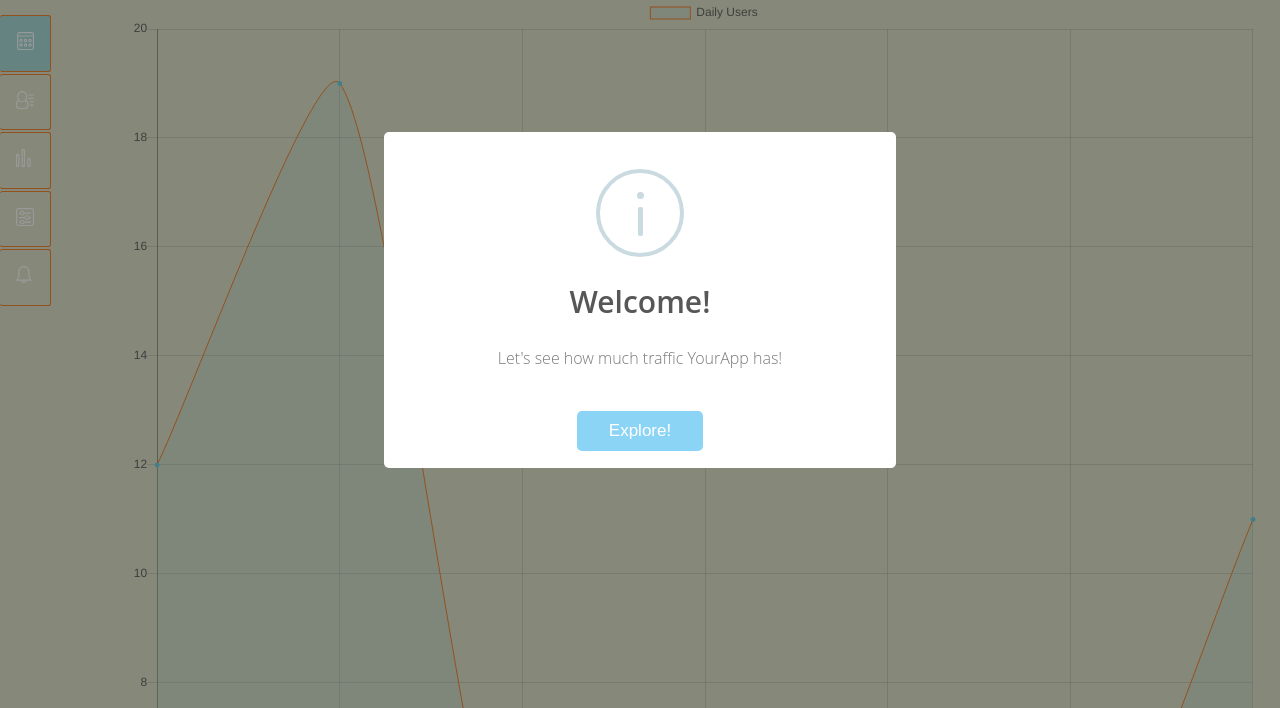
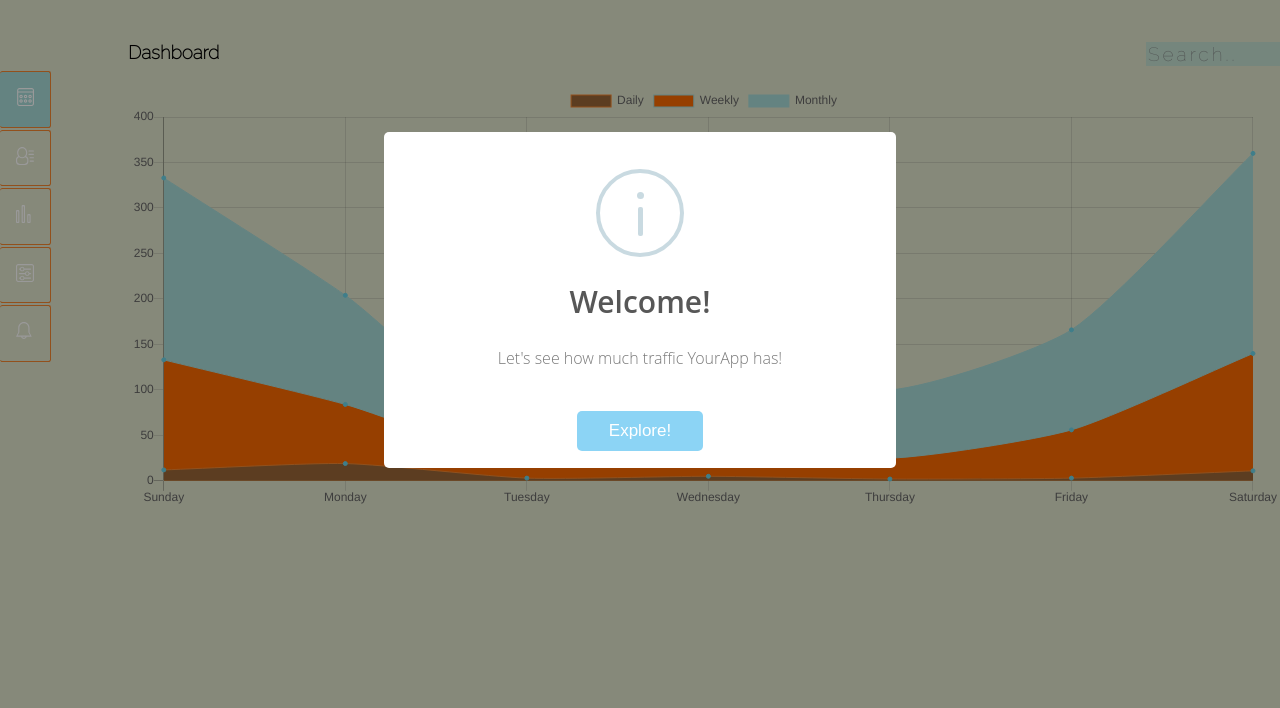
Before and after one commit to mlembke1/Web-App-Dash-Project-9, a plain HTML site: page index.html in a window 1280 px wide. Shown: the part 92-800 px from the top of the page. Drawn offline with nearby package versions, Linux system fonts and the light colour scheme.

Commit message:
Commit 7 - Nav and Line Chart changes
Switching up the nav, working with the general layout, and most of all,
trying to make the line chart interactive with days, weeks, and months
data.

```diff
--- a/index.html
+++ b/index.html
@@ -6,13 +6,18 @@
       <title>Web App Dashboard</title>
 
       <link rel="stylesheet" type="text/css" href="css/sweetalert.css">
+      <script
+        src="https://code.jquery.com/jquery-3.2.1.slim.min.js"
+        integrity="sha256-k2WSCIexGzOj3Euiig+TlR8gA0EmPjuc79OEeY5L45g="
+        crossorigin="anonymous">
+      </script>
       <link href="https://fonts.googleapis.com/css?family=Raleway:100" rel="stylesheet">
       <link rel="stylesheet" type="text/css" href="css/application.css">
 
 
     </head>
         <header>
-            <h3>YourApp<span id ='tm'>&trade;</span></h3><span id=header-space></span>
+            <h3 class="primary-header">YourApp<span id ='tm'>&trade;</span></h3><span id=header-space></span>
             <img id="avatar" src="icons/avatar.jpg" alt="Photo of a man who is the user on this
             account" height= "12%" width= "12%">
             <span id="avatar-name"> PAUL BUNYAN</span>
@@ -56,9 +61,20 @@
       </nav>
 
       <main class="main-content">
-              <div class="line-chart-wrapper">
-                <canvas id="line-chart" height="300" width="300"></canvas>
-              </div>
+
+              <h3 class="secondary-header">Dashboard</h3>
+
+              <input id="search" type="text" name="search" placeholder="Search.." align="">
+
+
+              <section class="line-chart-wrapper">
+                <canvas id="line-chart" height="100" width="270"></canvas>
+              </section>
+
+              <section class="bar chart wrapper">
+                <canvas id="bar-chart" height="100" width="270"></canvas>
+              </section>
+
       </main>
 
     </body>
--- a/js/main.js
+++ b/js/main.js
@@ -11,21 +11,24 @@ swal({
 
 const days =   ["Sunday", "Monday", "Tuesday", "Wednesday",
                         "Thursday", "Friday", "Saturday"];
-const weeks =   ["Week 1", "Week 2", "Week 3", "Week 4", "Week5", "Week 6", "Week 7"]
-var ctx = document.getElementById("line-chart");
 
-// Chart.defaults.global.responsive = false;
+const weeks =   ["Week 1", "Week 2", "Week 3", "Week 4", "Week5", "Week 6", "Week 7"];
 
-var myChart = new Chart(ctx, {
+const months = ["January", "February", "March", "April", "May", "June", "July"];
+
+var ctx= document.getElementById("line-chart");
+
+
+var lineChart = new Chart(ctx, {
     type: 'line',
     data: {
-        labels: days,
+        labels:  days,
         datasets: [
           {
-            label: 'Daily Users',
+            label: 'Daily',
             lineTension: 0.2,
             data: [12, 19, 3, 5, 2, 3, 11],
-            backgroundColor: 'rgba(167,219,216, 0.2)',
+            backgroundColor: 'rgba(153,103,55, 1)',
             borderColor: 'rgba(243,134,48,1)' ,
             borderWidth: 1,
             pointBackgroundColor: 'rgb(105,210,231)',
@@ -35,14 +38,32 @@ var myChart = new Chart(ctx, {
             pointHoverRadius: 10
           },
 
-        // {
-        //     label: 'Monthly Users',
-        //     lineTension: 0.2,
-        //     data: [133, 84, 21, 46, 25, 56, 140],
-        //     backgroundColor: 'rgba(167,0,216, 0.2)',
-        //     borderColor: 'rgba(24,134,5,1)',
-        //     borderWidth: 1
-        // }
+        {
+            label: 'Weekly',
+            lineTension: 0.2,
+            data: [133, 84, 21, 46, 25, 56, 140],
+            backgroundColor: 'rgba(250,105, 0, 1)',
+            borderColor: 'rgba(167,219,216, 1)',
+            borderWidth: 1,
+            pointBackgroundColor: 'rgb(105,210,231)',
+            pointBorderColor: 'rgb(105,210,231)',
+            pointRadius: 2,
+            pointHoverBackgroundColor: 'rgb(224,228,204)',
+            pointHoverRadius: 10
+        },
+        {
+            label: 'Monthly',
+            lineTension: 0.2,
+            data: [333, 204, 51, 146, 100, 166, 360],
+            backgroundColor: 'rgba(167,219,216, 1)',
+            borderColor: 'rgba(167,219,216, 1)',
+            borderWidth: 1,
+            pointBackgroundColor: 'rgb(105,210,231)',
+            pointBorderColor: 'rgb(105,210,231)',
+            pointRadius: 2,
+            pointHoverBackgroundColor: 'rgb(224,228,204)',
+            pointHoverRadius: 10
+        }
       ]
     },
     options: {
@@ -55,3 +76,16 @@ var myChart = new Chart(ctx, {
         }
     }
 });
+
+
+// Input element aligned to the right when the screen is at least 768px wide
+// let width = $(window).width();
+//
+// const searchBar = $("#search");
+//
+// if ( width >= "768px") {
+//   searchBar.attr("align","right");
+// }
+// else {
+//   searchBar.removeAttr("align");
+// }
--- a/scss/base/_base-styles.scss
+++ b/scss/base/_base-styles.scss
@@ -3,31 +3,37 @@
 body {
   background-color: #E0E4CC;
   margin: 0;
+  font-family: 'Raleway', sans-serif;
 }
 
 
 /***************Line-chart************/
 
- .line-chart-wrapper{
-
-
-
+ section.line-chart-wrapper {
     @media (min-width: $tablet-breakpoint){
-
-
-
+                height: 20%;
           }
 
       @media (min-width: $desktop-breakpoint){
-            // width: 50%;
-
           }
-
   }
 
   main.main-content {
+
+          text-align: center;
+
 
       @media (min-width: $tablet-breakpoint) {
           margin-left: 10%;
       }
     }
+
+
+    canvas#line-chart {
+
+      margin-top: 2em;
+
+      @media (min-width: 768px) {
+            margin-top:0;
+      }
+    }
--- a/scss/layout/_headers.scss
+++ b/scss/layout/_headers.scss
@@ -9,8 +9,17 @@ header {
   font-family: 'Raleway', sans-serif;
   letter-spacing: 5px;
 
+  z-index: 0;
+
       @media (min-width: 768px){
       display: flex;
+
+      margin-left: auto;
+      margin-bottom: 4em;
+
+      }
+
+      @media (min-width: 1024px) {
 
       }
 
@@ -24,7 +33,7 @@ header {
   font-weight: 100;
 }
 
-h3 {
+h3.primary-header {
   margin: 0;
   padding: 1em;
 
@@ -55,3 +64,42 @@ h3 {
             padding-top: 4em;
           }
 }
+
+
+      input[type=text] {
+          width: 130px;
+          -webkit-transition: width 0.4s ease-in-out;
+          transition: width 0.4s ease-in-out;
+          text-align: center;
+          background-color: rgba(167,219,216,.5);
+          margin: 1em 0;
+          font-family: 'Raleway', sans-serif;
+          letter-spacing: 3px;
+          border-style: none;
+          font-size: 1.1em;
+          // display: inline-block;
+
+          @media (min-width: $tablet-breakpoint) {
+                font-size: 1.2em;
+                float: right;
+                margin-top:  -1em;
+                text-align: left;
+                }
+            }
+
+            /* When the input field gets focus, change its width to 100% */
+            input[type=text]:focus {
+                width: 40%;
+                outline: none;
+            }
+
+      h3.secondary-header {
+
+          @media (min-width: $tablet-breakpoint) {
+            display: inline-block;
+            float: left;
+            margin-top: -1em;
+          }
+
+
+      }
--- a/scss/layout/_navigation.scss
+++ b/scss/layout/_navigation.scss
@@ -15,11 +15,19 @@
       position: fixed;
       height: 100%;
       overflow: auto;
+      margin-top: 0;
+      padding: .5em .5em .5em 0;
+      // background-color: rgba(243,134,48,.4);
+      // top: 69px;
+
     }
 
     @media (min-width: $desktop-breakpoint) {
         width: 4%;
+
     }
+
+
 }
 
 ul li {
```
Also changed, not shown: css/application.css, 1 other file.
